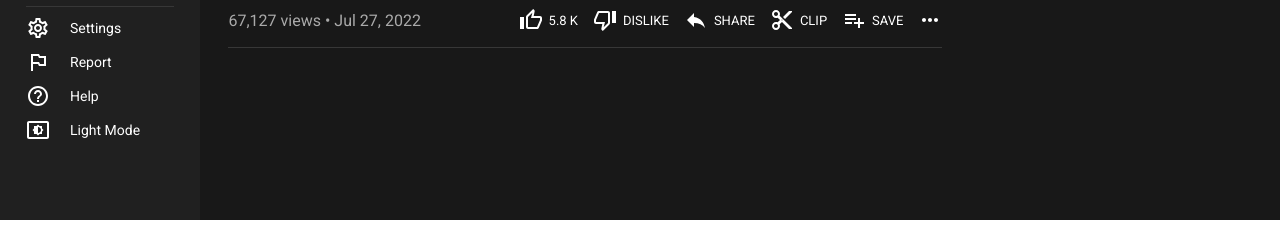
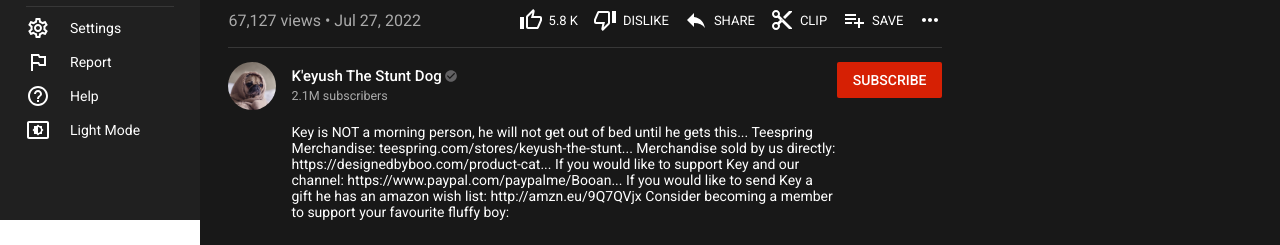
Before and after one commit to Soliman3/Youtube-Clone-MERN-Redux-Styled-JWT-Cookies-Hooks, a React (Create React App) app: page /video/123 in a window 1280 px wide. Shown: the part 580-825 px from the top of the page. Before the commit the page ends 800 px from the top, so only its background shows below. Built offline with nearby package versions, Linux system fonts and the light colour scheme.

Commit message:
Subscribe button & channel details

```diff
--- a/public/index.html
+++ b/public/index.html
@@ -7,7 +7,7 @@
       name="description"
       content="Web site created using create-react-app"
     />
-    <link rel="stylesheet" href="https://fonts.googleapis.com/css?family=Roboto:100,300,400,500,700&display=swap" />
+    <link rel="stylesheet" href="https://fonts.googleapis.com/css?family=Roboto:100,300,400,500,600,700,800&display=swap" />
   <style>
     * {
       font-family: 'Roboto', sans-serif;
--- a/src/components/VideoCard.jsx
+++ b/src/components/VideoCard.jsx
@@ -6,6 +6,8 @@
 
 // import videoVardImage from images folder...
 import videoCardImage from '../images/videoCard.jpg'
+// import ChannelImage from images folder...
+import ChannelImage from '../images/AccountImage.jpg';
 
 
 // Styling...
@@ -67,10 +69,10 @@
             <Container>
                 <VideoImage src={videoCardImage} />
                 <VideoDetails>
-                    <AccountImage src={videoCardImage} />
+                    <AccountImage src={ChannelImage} />
                     <VideoText>
                         <VideoName style={({theme})=> theme.Alltext}>Youtube Clone MERN Stack</VideoName>
-                        <AccountName>Code js</AccountName>
+                        <AccountName>K'eyush The Stunt Dog</AccountName>
                         <VideoInfo>302,042 views • 10 days ago</VideoInfo>
                     </VideoText>
                 </VideoDetails>
--- a/src/pages/Video.jsx
+++ b/src/pages/Video.jsx
@@ -1,18 +1,24 @@
-import React from 'react'
-import styled from 'styled-components'
+import React from 'react';
+// import styled components library for styling our app...
+import styled from 'styled-components';
 
+// Imported material icons from mui5 library...
 import ThumbUpOutlinedIcon from '@mui/icons-material/ThumbUpOutlined';
 import ThumbDownOutlinedIcon from '@mui/icons-material/ThumbDownOutlined';
 import ReplyOutlinedIcon from '@mui/icons-material/ReplyOutlined';
 import ContentCutOutlinedIcon from '@mui/icons-material/ContentCutOutlined';
 import PlaylistAddOutlinedIcon from '@mui/icons-material/PlaylistAddOutlined';
 import MoreHorizOutlinedIcon from '@mui/icons-material/MoreHorizOutlined';
+import CheckCircleIcon from '@mui/icons-material/CheckCircle';
 
+// import ChannelImage from images folder...
+import ChannelImage from '../images/AccountImage.jpg';
+
+// Styling...
 const Container = styled.div`
   display: flex;
   gap:24px
 `
-
 const VideoContent = styled.div`
   flex: 5;
 `
@@ -32,7 +38,7 @@
 
 `
 const VideoInfo = styled.span`
-  color: ${({theme})=> theme.SoftText};
+  color: ${({ theme }) => theme.SoftText};
 `
 const VideoButtons = styled.div`
   display: flex;
@@ -55,47 +61,117 @@
     background-color:${({ theme }) => theme.Lines};
     height: 0.5px;
     margin: 14.75px 0px;
-
 `;
 
+const VideoChannel = styled.div`
+  display:flex;
+  justify-content: space-between;
+`
+const VideoChannelInfo = styled.div`
+  display: flex;
+  gap: 15px;
+
+`
+const SubscribeButton = styled.button`
+  color: white;
+  font-size: 14px;
+  background-color: #d62004;
+  border: none;
+  height: max-content;
+  cursor: pointer;
+  border-radius: 2px;
+  font-weight: 500;
+  padding: 10px 16px;
+
+`
+const AccountDetails = styled.div`
+
+`
+const AccountImage = styled.img`
+  width: 48px;
+  height: 48px;
+  border-radius: 50%;
+  object-fit: cover;
+  cursor: pointer;
+`
+const AccountNameWrapper = styled.div`
+  display: flex;
+  align-items: center;
+  gap:2px;
+  margin-top: 5px;
+`
+const AccountName = styled.h1`
+  font-size: 15px;
+  cursor: pointer;
+  font-weight: 500
+`
+
+const AccountInfo = styled.span`
+  color: ${({ theme }) => theme.SoftText};
+  font-size: 12.5px;
+`
+const VideoDiscription = styled.p`
+  margin-top: 20px;
+  font-size: 14px;
+`
 export default function Video() {
   return (
     <Container>
       <VideoContent>
         <VideoContentWrapper>
-        <iframe width="100%" height="450px" src="https://www.youtube.com/embed/a8ICi5_buJQ" title="YouTube video player" frameborder="0" allow="accelerometer; autoplay; clipboard-write; encrypted-media; gyroscope; picture-in-picture" allowfullscreen></iframe>
+          <iframe width="100%" height="450px" src="https://www.youtube.com/embed/a8ICi5_buJQ" title="YouTube video player" frameborder="0" allow="accelerometer; autoplay; clipboard-write; encrypted-media; gyroscope; picture-in-picture" allowfullscreen></iframe>
         </VideoContentWrapper>
         <VideoName>My Husky WON’T Get Out Of Bed Until He Gets This!</VideoName>
         <VideoDetails>
           <VideoInfo>67,127 views • Jul 27, 2022</VideoInfo>
           <VideoButtons>
             <VideoActionButton>
-              <ThumbUpOutlinedIcon/>
+              <ThumbUpOutlinedIcon />
               5.8 K
             </VideoActionButton>
             <VideoActionButton>
-              <ThumbDownOutlinedIcon/>
+              <ThumbDownOutlinedIcon />
               DISLIKE
             </VideoActionButton>
             <VideoActionButton>
-              <ReplyOutlinedIcon/>
+              <ReplyOutlinedIcon />
               SHARE
             </VideoActionButton>
             <VideoActionButton>
-              <ContentCutOutlinedIcon/>
+              <ContentCutOutlinedIcon />
               CLIP
             </VideoActionButton>
             <VideoActionButton>
-              <PlaylistAddOutlinedIcon/>
+              <PlaylistAddOutlinedIcon />
               SAVE
             </VideoActionButton>
             <VideoActionButton>
-              <MoreHorizOutlinedIcon/>
+              <MoreHorizOutlinedIcon />
             </VideoActionButton>
           </VideoButtons>
         </VideoDetails>
-        <HorizontalLine/>
+        <HorizontalLine />
+        <VideoChannel>
+          <VideoChannelInfo>
+            <AccountImage src={ChannelImage} />
+            <AccountDetails>
+              <AccountNameWrapper>
+                <AccountName>K'eyush The Stunt Dog</AccountName>
 
+                <CheckCircleIcon style={{ color: '#626163', fontSize: '14px' }} />
+
+              </AccountNameWrapper>
+              <AccountInfo>2.1M subscribers</AccountInfo>
+              <VideoDiscription>Key is NOT a morning person, he will not get out of bed until he gets this...
+                Teespring Merchandise: teespring.com/stores/keyush-the-stunt...
+                Merchandise sold by us directly: https://designedbyboo.com/product-cat...
+                If you would like to support Key and our channel: https://www.paypal.com/paypalme/Booan...
+                If you would like to send Key a gift he has an amazon wish list: http://amzn.eu/9Q7QVjx
+                Consider becoming a member to support your favourite fluffy boy: </VideoDiscription>
+            </AccountDetails>
+          </VideoChannelInfo>
+          <SubscribeButton>SUBSCRIBE</SubscribeButton>
+        </VideoChannel>
       </VideoContent>
       <Recommendations>
         Recommendations component
```
Also changed, not shown: src/images/AccountImage.jpg (added).
